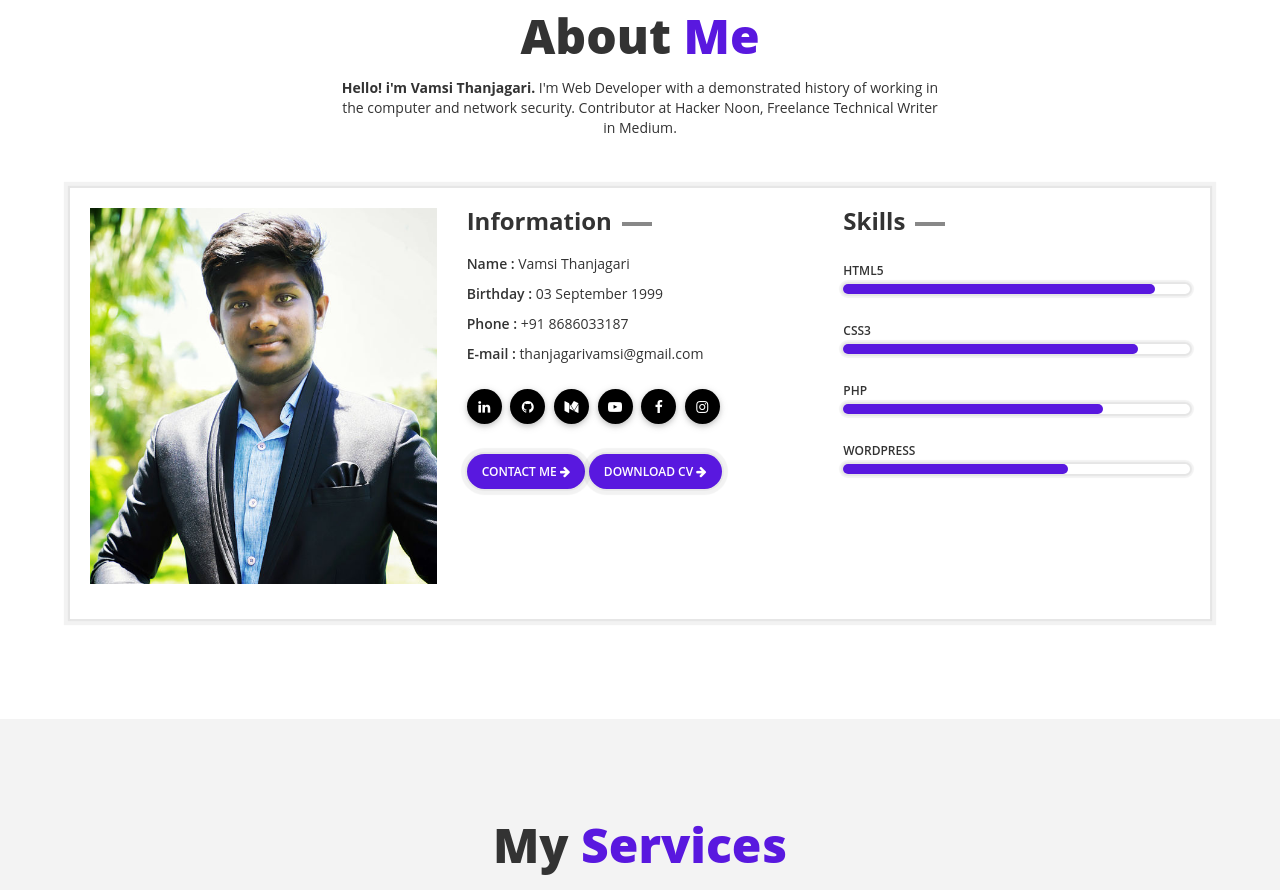
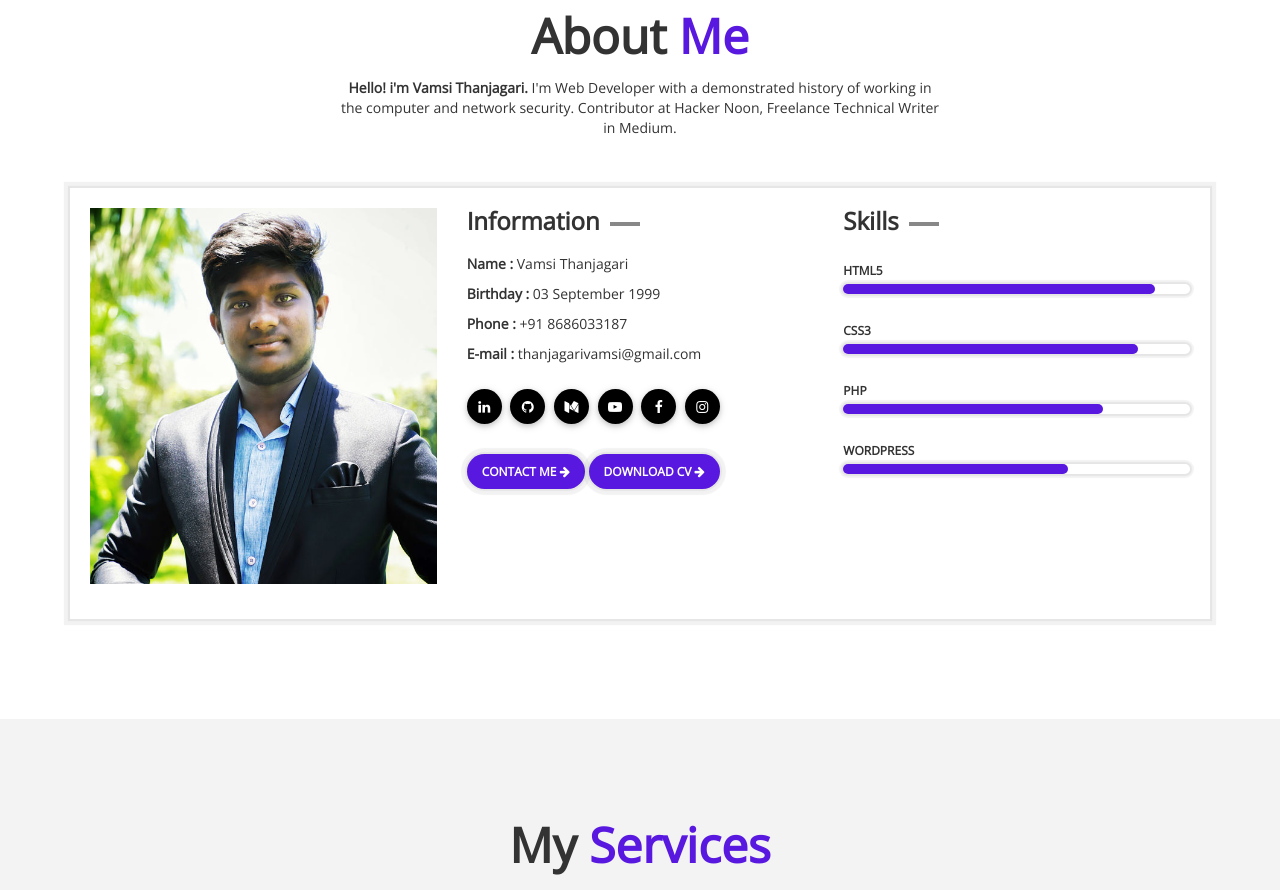
Before and after one commit to thanjagarivamsi/thanjagarivamsi.github.io, a plain HTML site: page index.html in a window 1280 px wide. Shown: the part 890-1780 px from the top of the page. Drawn offline with nearby package versions, Linux system fonts and the light colour scheme; animation ran at ten frames a second.

Commit message:
Update index.html

```diff
--- a/index.html
+++ b/index.html
@@ -14,7 +14,7 @@
     <link rel="shortcut icon" type="image/x-icon" href="favicon.ico">
 
     <!-- Google Fonts -->
-    <link href="https://fonts.googleapis.com/css?family=Poppins:300,300i,400,400i,500,500i,600,600i,700,700i,800,800i" rel="stylesheet">
+    <link href="https://fonts.googleapis.com/css?family=Open+Sans&display=swap" rel="stylesheet">
     <link href="https://fonts.googleapis.com/css?family=Roboto+Mono" rel="stylesheet">
     <!-- End -->
 
```
